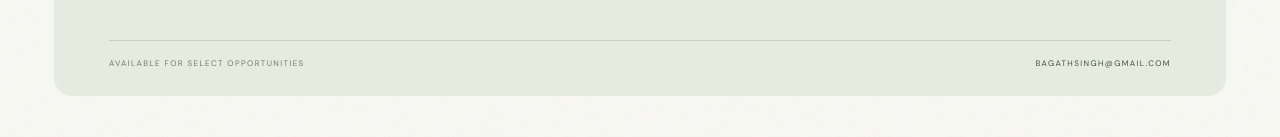
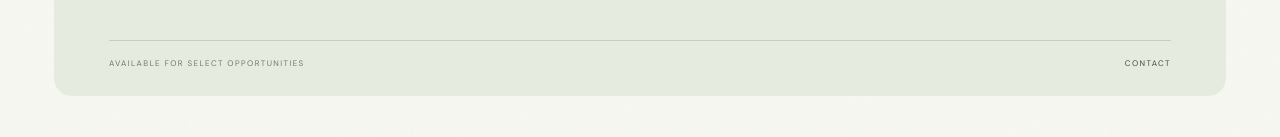
Before and after one commit to remobagath/portfolio, a React (Vite) app: page / in a window 1280 px wide. Shown: the part 3492-3629 px from the top of the page. Built offline with nearby package versions, Linux system fonts and the light colour scheme.

Commit message:
fix: remove unverified contact email placeholder

```diff
--- a/src/App.jsx
+++ b/src/App.jsx
@@ -23,13 +23,13 @@ export default function App(){
  const ids={'/case-studies/enterprise-banking-platform':'banking','/case-studies/authenticator':'authenticator','/case-studies/jusmoto':'jusmoto','/case-studies/vr-ticket-booking':'vr'};
  const active=ids[path];
  return <div className="site-shell"><div className="ambient ambient-a"/><div className="ambient ambient-b"/><div className="grain"/>
- <header className="site-header"><a className="brand" href="/" onClick={e=>{e.preventDefault();navigateHome()}}><span className="brand-symbol">B.</span><span>Bagath Singh<small>PRODUCT DESIGNER</small></span></a><button className="mobile-menu" onClick={()=>setMenu(!menu)} aria-label="Toggle navigation">{menu?<X/>:<Menu/>}</button><nav className={menu?'nav-open':''}><a href="/#work" onClick={()=>setMenu(false)}>Work</a><a href="/#about" onClick={()=>setMenu(false)}>About</a><a href="/#approach" onClick={()=>setMenu(false)}>Approach</a><a href="/#contact" onClick={()=>setMenu(false)}>Contact</a></nav><div className="header-actions"><button className="theme-toggle" onClick={()=>setDark(!dark)} aria-label="Toggle theme">{dark?<Sun size={16}/>:<Moon size={16}/>}</button><a className="contact-button" href="mailto:bagathsingh@gmail.com">Let's talk <ArrowUpRight size={15}/></a></div></header>
+ <header className="site-header"><a className="brand" href="/" onClick={e=>{e.preventDefault();navigateHome()}}><span className="brand-symbol">B.</span><span>Bagath Singh<small>PRODUCT DESIGNER</small></span></a><button className="mobile-menu" onClick={()=>setMenu(!menu)} aria-label="Toggle navigation">{menu?<X/>:<Menu/>}</button><nav className={menu?'nav-open':''}><a href="/#work" onClick={()=>setMenu(false)}>Work</a><a href="/#about" onClick={()=>setMenu(false)}>About</a><a href="/#approach" onClick={()=>setMenu(false)}>Approach</a><a href="/#contact" onClick={()=>setMenu(false)}>Contact</a></nav><div className="header-actions"><button className="theme-toggle" onClick={()=>setDark(!dark)} aria-label="Toggle theme">{dark?<Sun size={16}/>:<Moon size={16}/>}</button><a className="contact-button" href="/#contact">Let's talk <ArrowUpRight size={15}/></a></div></header>
  {active?<CaseStudy id={active} onBack={navigateHome}/>:<main id="home">
  <section className="hero"><div className="hero-copy reveal"><div className="availability"><span/> OPEN TO PRODUCT DESIGN OPPORTUNITIES</div><p className="eyebrow">HELLO, I'M BAGATH</p><h1>Designing complex products<br/><span>to feel beautifully simple.</span></h1><p className="hero-description">I'm a Senior Product Designer with 12 years of experience turning complex problems into clear, useful digital experiences across fintech, enterprise SaaS and emerging technology.</p><div className="hero-actions"><a className="primary-button" href="#work">Explore my work <ArrowDownRight size={17}/></a><a className="text-link" href="#about">A little about me <ArrowUpRight size={15}/></a></div></div><div className="hero-art reveal"><div className="hero-art-orbit orbit-a"/><div className="hero-art-orbit orbit-b"/><div className="hero-note note-top"><Sparkles size={15}/> Thoughtful by design</div><div className="hero-monogram">B<span>.</span></div><div className="hero-note note-bottom">STRATEGY <i/> CRAFT <i/> IMPACT</div><div className="hero-art-caption">CURIOUS MIND. SYSTEMS THINKER.</div></div><div className="hero-foot"><span>BASED IN CHENNAI, INDIA</span><span>SCROLL TO EXPLORE <ArrowDownRight size={14}/></span></div></section>
  <section className="work-section" id="work"><div className="section-heading reveal"><div><p className="eyebrow">SELECTED WORK · 2022—2026</p><h2>Thoughtful work.<br/><span>Meaningful outcomes.</span></h2></div><p>A selection of products and experiences shaped through curiosity, collaboration and a healthy obsession with the details.</p></div><div className="project-grid">{projects.map(p=><div className="reveal" key={p.number}><ProjectCard project={p}/></div>)}</div></section>
- <section className="about-section" id="about"><div className="about-kicker reveal"><p className="eyebrow">A BIT ABOUT ME</p><span>01 — 03</span></div><div className="about-content reveal"><h2>I make the complicated<br/>feel <span>clear and human.</span></h2><div className="about-copy"><p>For 12 years, I've worked at the intersection of user needs, business goals and technology. I enjoy untangling complex workflows, finding the signal in the noise, and helping teams turn ambitious ideas into products people can actually use.</p><p>My experience spans fintech, digital banking, cybersecurity and SaaS—partnering closely with product managers and engineers from early discovery through delivery.</p><a href="mailto:bagathsingh@gmail.com" className="text-link">Let's make something meaningful <ArrowUpRight size={15}/></a></div></div></section>
+ <section className="about-section" id="about"><div className="about-kicker reveal"><p className="eyebrow">A BIT ABOUT ME</p><span>01 — 03</span></div><div className="about-content reveal"><h2>I make the complicated<br/>feel <span>clear and human.</span></h2><div className="about-copy"><p>For 12 years, I've worked at the intersection of user needs, business goals and technology. I enjoy untangling complex workflows, finding the signal in the noise, and helping teams turn ambitious ideas into products people can actually use.</p><p>My experience spans fintech, digital banking, cybersecurity and SaaS—partnering closely with product managers and engineers from early discovery through delivery.</p><a href="/#contact" className="text-link">Let's make something meaningful <ArrowUpRight size={15}/></a></div></div></section>
  <section className="approach-section" id="approach"><div className="section-heading reveal"><div><p className="eyebrow">HOW I THINK</p><h2>Good design is a<br/><span>team sport.</span></h2></div><p>Clarity comes from asking better questions, making ideas tangible and staying close to the people we're designing for.</p></div><div className="approach-grid">{[['01','Understand','Research, context and the real problem behind the brief.'],['02','Shape','Structure, journeys and clear interaction models.'],['03','Craft','Accessible interfaces and systems that scale.'],['04','Validate','Prototype, learn and refine with evidence.']].map(([n,t,d])=><div className="approach-item reveal" key={n}><span>{n}</span><h3>{t}</h3><p>{d}</p></div>)}</div></section>
- <section className="contact-section" id="contact"><div className="contact-orb"/><p className="eyebrow reveal">HAVE A GOOD CHALLENGE?</p><div className="contact-inner reveal"><h2>Let's make<br/><span>something matter.</span></h2><a href="mailto:bagathsingh@gmail.com" className="contact-round"><ArrowUpRight size={30}/></a></div><div className="contact-bottom"><span>AVAILABLE FOR SELECT OPPORTUNITIES</span><a href="mailto:bagathsingh@gmail.com">BAGATHSINGH@GMAIL.COM</a></div></section>
+ <section className="contact-section" id="contact"><div className="contact-orb"/><p className="eyebrow reveal">HAVE A GOOD CHALLENGE?</p><div className="contact-inner reveal"><h2>Let's make<br/><span>something matter.</span></h2><a href="/#contact" className="contact-round"><ArrowUpRight size={30}/></a></div><div className="contact-bottom"><span>AVAILABLE FOR SELECT OPPORTUNITIES</span><a href="/#contact">CONTACT</a></div></section>
  </main>}
  <footer><a className="footer-brand" href="/" onClick={e=>{e.preventDefault();navigateHome()}}>B.</a><span>© 2026 BAGATH SINGH · DESIGNED WITH INTENTION</span><div><a href="https://www.linkedin.com/" target="_blank" rel="noreferrer">LINKEDIN <MoveUpRight size={12}/></a><a href="/" onClick={e=>{e.preventDefault();navigateHome()}}>BACK TO TOP ↑</a></div></footer></div>
 }
```
